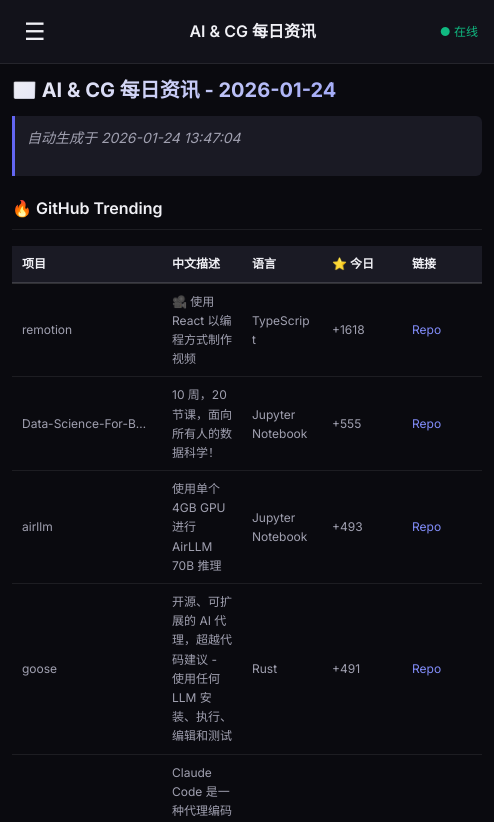
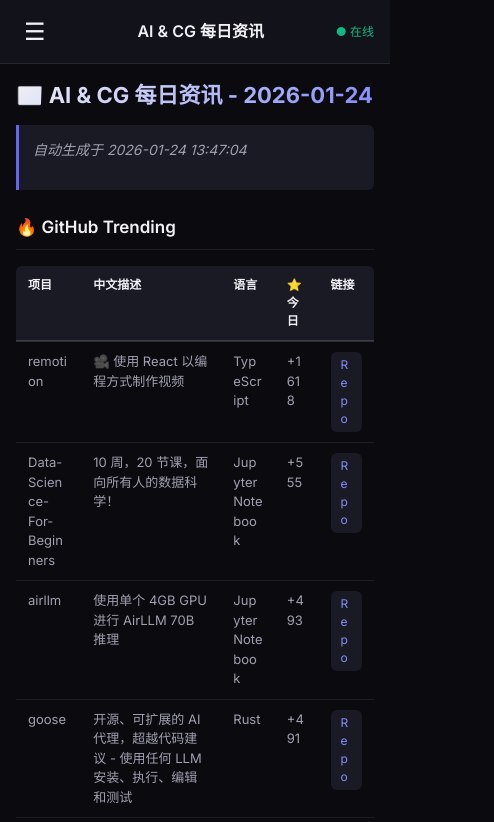
Before and after one commit to zq52xy/AI-CG-NEWS-UPDATE, a plain HTML site: page website/index.html in a window 390 px wide. Shown: the top 822 px of the page, 494 px wide, since content can reach past the window. Drawn offline with nearby package versions, Linux system fonts and the light colour scheme; no server answers.

Commit message:
feat: 移动端文字完整显示无省略号，优化表格和链接样式

```diff
--- a/website/index.html
+++ b/website/index.html
@@ -7,7 +7,7 @@
     <title>AI & CG 每日资讯</title>
     <link rel="preconnect" href="https://fonts.googleapis.com">
     <link href="https://fonts.googleapis.com/css2?family=Inter:wght@400;500;600;700&display=swap" rel="stylesheet">
-    <link rel="stylesheet" href="style.css?v=4">
+    <link rel="stylesheet" href="style.css?v=5">
     <script src="https://cdn.jsdelivr.net/npm/marked/marked.min.js"></script>
 </head>
 
@@ -67,7 +67,7 @@
         </main>
     </div>
 
-    <script src="app.js?v=4"></script>
+    <script src="app.js?v=5"></script>
 </body>
 
 </html>
--- a/website/style.css
+++ b/website/style.css
@@ -458,74 +458,87 @@
     }
 
     .content-wrapper {
-        padding: 12px;
+        padding: 16px;
     }
 
-    /* 标题适配 */
+    /* ======== 标题适配 ======== */
     .content h1 {
-        font-size: 20px;
+        font-size: 22px;
         line-height: 1.4;
         margin-bottom: 12px;
     }
 
     .content h2 {
-        font-size: 16px;
-        margin: 20px 0 12px;
+        font-size: 17px;
+        margin: 24px 0 12px;
+        padding-bottom: 8px;
     }
 
     .content h3 {
-        font-size: 14px;
-        margin: 16px 0 8px;
+        font-size: 15px;
+        margin: 20px 0 10px;
     }
 
-    /* 段落和引用 */
+    /* ======== 段落和引用 ======== */
     .content p {
         font-size: 14px;
-        line-height: 1.7;
+        line-height: 1.8;
     }
 
     .content blockquote {
-        padding: 10px 12px;
-        margin: 12px 0;
+        padding: 12px 14px;
+        margin: 14px 0;
         font-size: 13px;
+        line-height: 1.6;
     }
 
-    /* 表格适配 - 允许文字换行 */
+    /* ======== 表格 - 完整显示所有内容 ======== */
     .content table {
         display: block;
         overflow-x: auto;
-        font-size: 12px;
+        font-size: 13px;
         -webkit-overflow-scrolling: touch;
+        border-radius: var(--radius-sm);
     }
 
     .content th,
     .content td {
-        padding: 8px 10px;
+        padding: 10px 12px;
+        /* 允许换行，完整显示内容 */
         white-space: normal;
+        word-wrap: break-word;
         word-break: break-word;
-        min-width: 80px;
+        line-height: 1.5;
+        vertical-align: top;
     }
 
-    /* 第一列（项目名/标题）保持不换行 */
-    .content td:first-child {
-        white-space: nowrap;
-        max-width: 150px;
-        overflow: hidden;
-        text-overflow: ellipsis;
+    /* 表头样式 */
+    .content th {
+        font-size: 12px;
+        font-weight: 600;
     }
 
-    /* 链接列紧凑 */
-    .content td:last-child {
-        white-space: nowrap;
+    /* 链接样式 */
+    .content td a {
+        display: inline-block;
+        padding: 4px 10px;
+        background: var(--bg-tertiary);
+        border-radius: var(--radius-sm);
+        font-size: 12px;
+        transition: background 0.2s ease;
     }
 
-    /* 空状态适配 */
+    .content td a:hover {
+        background: var(--accent-glow);
+    }
+
+    /* ======== 空状态 ======== */
     .empty-state {
-        padding: 40px 16px;
+        padding: 48px 20px;
     }
 
     .empty-icon {
-        font-size: 48px;
+        font-size: 56px;
     }
 
     .empty-title {
@@ -533,11 +546,12 @@
     }
 
     .empty-desc {
-        font-size: 13px;
+        font-size: 14px;
+        line-height: 1.6;
     }
 
-    /* 加载状态 */
+    /* ======== 加载状态 ======== */
     .loading {
-        padding: 60px 16px;
+        padding: 60px 20px;
     }
 }
```
